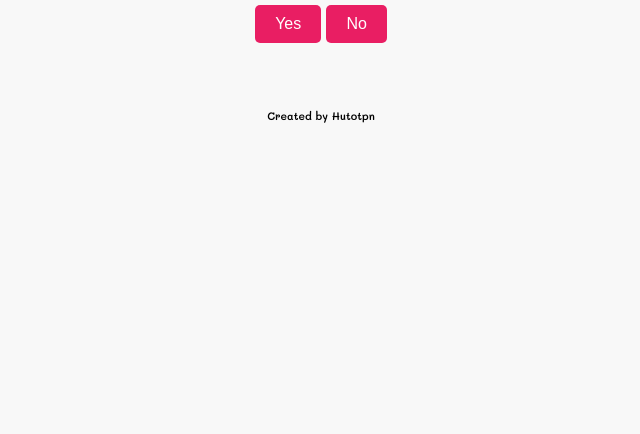
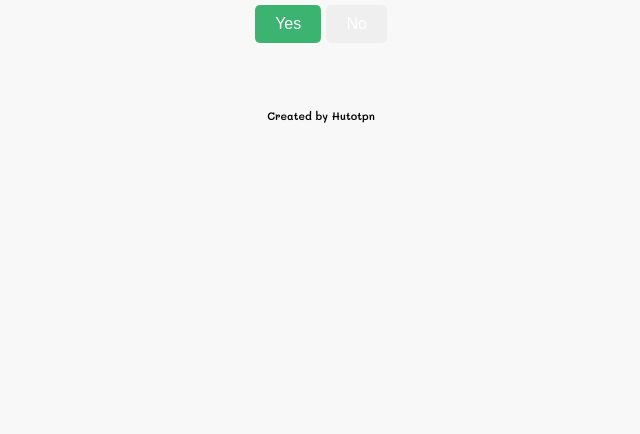
Before and after one commit to Hutotpn/will-u-be-my-valentine, a plain HTML site: page index.html in a window 1280 px wide. Shown: the part 366-800 px from the top of the page, without its empty margins (319-959 px from the left). Drawn offline with Linux system fonts and the light colour scheme.

Commit message:
Update style.css

```diff
--- a/style.css
+++ b/style.css
@@ -27,10 +27,13 @@ button {
     padding: 10px 20px;
     font-size: 16px;
     cursor: pointer;
-    background-color: #e91e63;
     color: #fff;
     border: none;
     border-radius: 5px;
+}
+
+#yesButton {
+    background-color: mediumseagreen;
 }
 
 button:hover {
```
